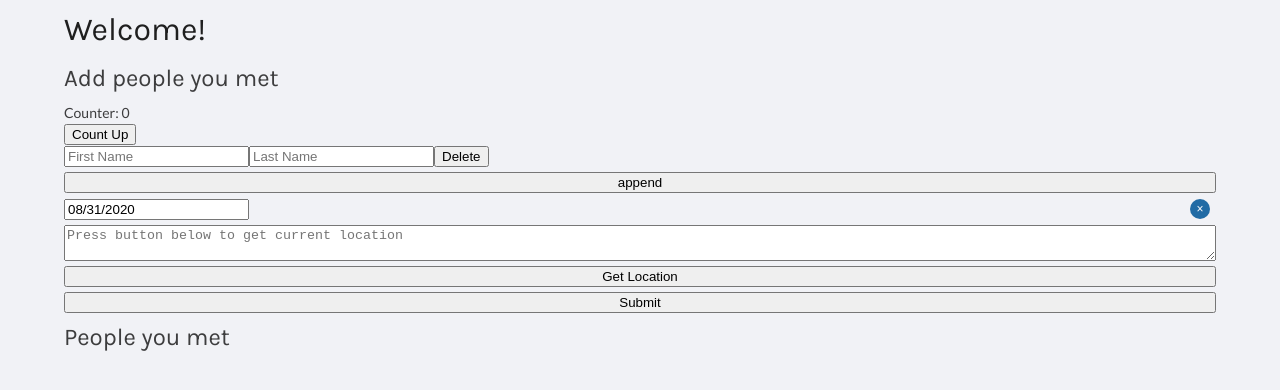
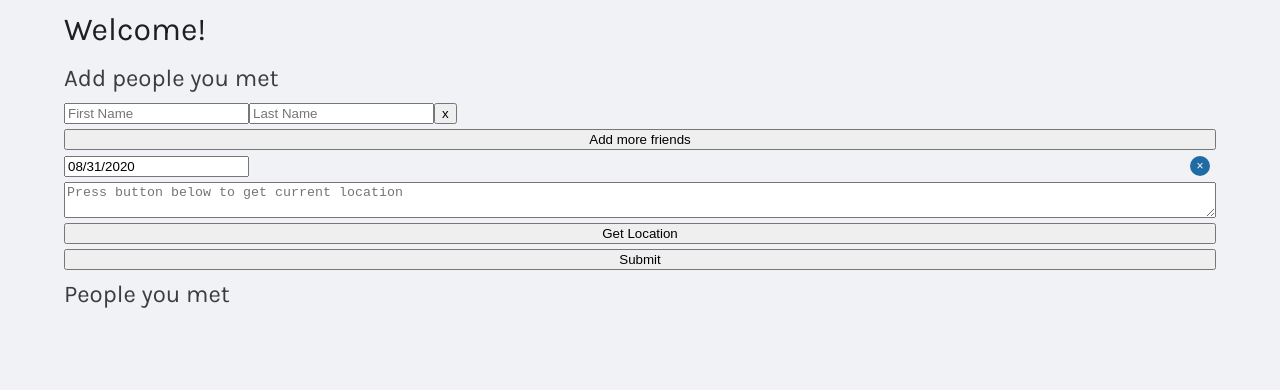
Before and after one commit to mar-zim/spread-love, a React (Create React App) app: page / in a window 1280 px wide. Shown: the top 390 px of the page. Built offline with nearby package versions, Linux system fonts and the light colour scheme.

Commit message:
Clean form

```diff
--- a/src/components/AddPeopleForm.js
+++ b/src/components/AddPeopleForm.js
@@ -8,10 +8,6 @@ import { v4 as uuidv4 } from 'uuid'
 
 export default function AddPeopleForm({ encounters, setEncounters }) {
   const [userLocation, setUserLocation] = useState('')
-  const [indexes, setIndexes] = useState([])
-  const [counter, setCounter] = useState(0)
-  console.log('counter', counter)
-  console.log('indexes', indexes)
   const inputId = uuidv4()
   const { register, handleSubmit, errors, formState, control, reset } = useForm(
     {
@@ -22,33 +18,15 @@ export default function AddPeopleForm({ encounters, setEncounters }) {
     }
   )
 
-  const { fields, append, prepend, remove, swap, move, insert } = useFieldArray(
-    {
-      control,
-      name: 'friends',
-    }
-  )
+  const { fields, append, remove } = useFieldArray({
+    control,
+    name: 'friends',
+  })
 
   function onSubmit(newEncounter) {
     console.log('Input: ', newEncounter)
     setEncounters([...encounters, newEncounter])
     reset()
-  }
-
-  function addFriend() {
-    setCounter(counter + 1)
-    setIndexes([...indexes, counter])
-  }
-
-  function countUp() {
-    setCounter(counter + 1)
-  }
-
-  function removeFriend(index) {
-    setIndexes((prevIndexes) => [
-      ...prevIndexes.filter((item) => item !== index),
-    ])
-    setCounter((prevCounter) => prevCounter - 1)
   }
 
   function getLocation() {
@@ -69,8 +47,6 @@ export default function AddPeopleForm({ encounters, setEncounters }) {
   return (
     <div>
       <h3>Add people you met</h3>
-      <div>Counter: {counter}</div>
-      <button onClick={countUp}>Count Up</button>
       <StyledForm onSubmit={handleSubmit(onSubmit)}>
         {fields.map((item, index) => {
           return (
@@ -84,48 +60,26 @@ export default function AddPeopleForm({ encounters, setEncounters }) {
               <input
                 name={`friends[${index}].lastName`}
                 defaultValue={`${item.lastName}`}
-                ref={register()}
+                ref={register({
+                  required: true,
+                })}
                 placeholder="Last Name"
               />
               <button type="button" onClick={() => remove(index)}>
-                Delete
+                x
               </button>
             </div>
           )
         })}
-
         <button
           type="button"
           onClick={() => {
             append({ firstName: '', lastName: '' })
           }}
         >
-          append
+          Add more friends
         </button>
-        {/* {indexes.map((index) => {
-          const fieldName = `friends[${index}]`
-          return (
-            <div key={fieldName}>
-              <input
-                name={fieldName}
-                defaultValue=""
-                ref={register({
-                  required: true,
-                  minLength: 2,
-                  maxLength: 100,
-                })}
-                placeholder="Enter name of your friend"
-              />
-              <button type="button" onClick={removeFriend(index)}>
-                Remove
-              </button>
-            </div>
-          )
-        })} */}
-        {errors.names && <div>Please enter something above</div>}
-        {/* <button type="button" onClick={addFriend}>
-          Add Friend
-        </button> */}
+        {errors.friends && <div>Please enter first and last name</div>}
         <Controller
           control={control}
           name="date"
@@ -149,7 +103,7 @@ export default function AddPeopleForm({ encounters, setEncounters }) {
             required: true,
           }}
         />
-        {errors.date && <div>Please enter something above</div>}
+        {errors.date && <div>Please select a date</div>}
         <textarea
           name="location"
           defaultValue={userLocation}
@@ -158,7 +112,7 @@ export default function AddPeopleForm({ encounters, setEncounters }) {
           })}
           placeholder="Press button below to get current location"
         />
-        {errors.location && <div>Please enter something above</div>}
+        {errors.location && <div>Please enter a location</div>}
         <input
           name="entryId"
           type="hidden"
```
